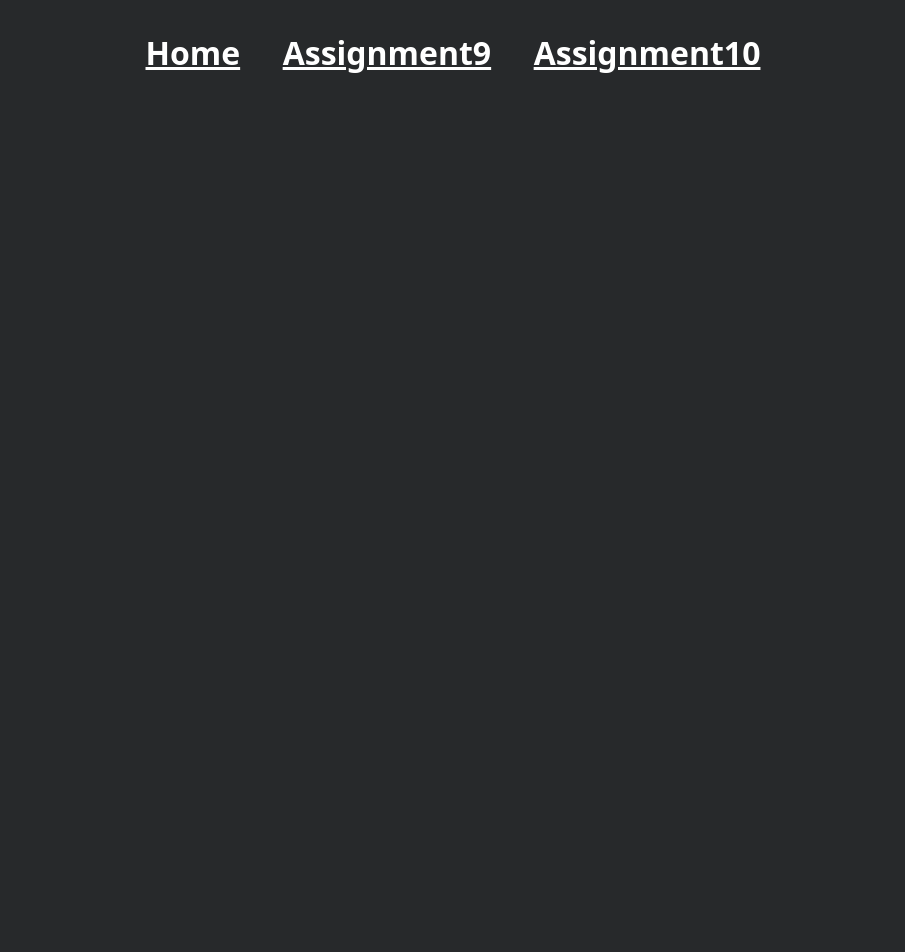
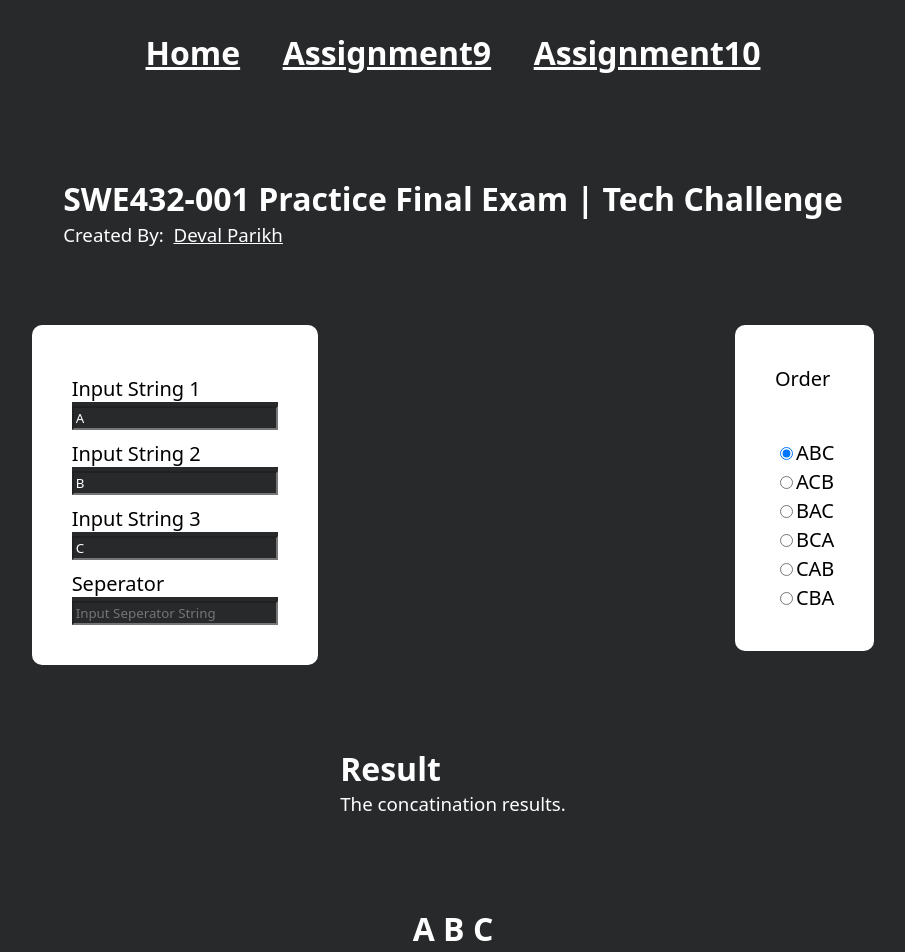
Before and after one commit to devalparikh/swe432_react_apps, a React (Create React App) app in the folder swe432_react_client/: page /prefinal in a window 1280 px wide. Shown: the top 952 px of the page, without its empty margins (187-1092 px from the left). Before the commit the page ends 800 px from the top, so only its background shows below. Built offline with nearby package versions, Linux system fonts and the light colour scheme; the HTML template or start-up script is replaced by a standard one.

Commit message:
prefinal

```diff
--- a/swe432_react_client/src/App.tsx
+++ b/swe432_react_client/src/App.tsx
@@ -8,6 +8,8 @@ import {
 
 import { Assignment9 } from './components/assignment9_app/Assignment9'
 import Assignment10 from './components/assignment10_app/Assignment10'
+import { PreFinal } from './components/pre-final/PreFinal'
+import { Final } from './components/final/Final'
 import { Home } from './components/home/Home'
 
 function App() {
@@ -26,6 +28,9 @@ function App() {
           <Switch>
             <Route exact path="/assignment9" component={Assignment9} />
             <Route exact path="/assignment10" component={Assignment10} />
+            <Route exact path="/prefinal" component={PreFinal} />
+            <Route exact path="/final" component={Final} />
+
             <Route exact path="/" component={Home} />
           </Switch>
         </div>
--- /dev/null
+++ b/swe432_react_client/src/components/final/Final.tsx
@@ -0,0 +1,41 @@
+import React from 'react';
+import { useState } from 'react';
+import './Final.css';
+
+
+export function Final() {
+    const [currStr, setCurrStr] = useState("");
+
+
+
+    return (
+        <div className="main-section">
+            <div className="subsection">
+                <h1>
+                    SWE432-001 Final Exam | Tech Challenge
+            </h1>
+                <h3>
+                    Created By:
+
+                ,&nbsp;
+                <a href="https://mason.gmu.edu/~dparikh4/">
+                        Deval Parikh
+                </a>
+                </h3>
+            </div>
+
+            <div className="subsection">
+                Hello World
+            </div>
+
+            <div className="subsection">
+                <h1>
+                    Collaboration Summary
+                </h1>
+                <h3>
+                    <div className=""></div>
+                </h3>
+            </div>
+        </div>
+    );
+}
--- /dev/null
+++ b/swe432_react_client/src/components/pre-final/PreFinal.css
@@ -0,0 +1,26 @@
+.main-user-field {
+    display: flex;
+    flex-wrap: wrap;
+    margin: 10px;
+}
+
+.card {
+    background-color: white;
+    border-radius: 10px;
+    color: black;
+    padding: 40px;
+    justify-content: space-evenly;
+    font-size: 20px;
+}
+
+.input-field {
+    background-color: white;
+    color: black;
+    margin-top: 10px;
+}
+
+.radio-form {
+    margin-top: 45px;
+    background-color: white;
+    color: black;
+}
--- /dev/null
+++ b/swe432_react_client/src/components/pre-final/PreFinal.tsx
@@ -0,0 +1,125 @@
+import React, { useEffect, useState } from 'react';
+import { Switch } from 'react-router-dom';
+import './PreFinal.css';
+
+
+export function PreFinal() {
+    const [inputStr1, setinputStr1] = useState("A");
+    const [inputStr2, setinputStr2] = useState("B");
+    const [inputStr3, setinputStr3] = useState("C");
+    const [resultStr, setResultStr] = useState("");
+    const [seperatorStr, setSeperatorStr] = useState("");
+
+    const [concatOrder, setconcatOrder] = useState(0);
+
+
+
+    useEffect(() => {
+        switch (concatOrder) {
+            case 0:
+                setResultStr(inputStr1 + seperatorStr + " " + inputStr2 + seperatorStr + " " + inputStr3);
+                break;
+            case 1:
+                setResultStr(inputStr1 + seperatorStr + " " + inputStr3 + seperatorStr + " " + inputStr2);
+                break;
+            case 2:
+                setResultStr(inputStr2 + seperatorStr + " " + inputStr1 + seperatorStr + " " + inputStr3);
+                break;
+            case 3:
+                setResultStr(inputStr2 + seperatorStr + " " + inputStr3 + seperatorStr + " " + inputStr1);
+                break;
+            case 4:
+                setResultStr(inputStr3 + seperatorStr + " " + inputStr1 + seperatorStr + " " + inputStr2);
+                break;
+            case 5:
+                setResultStr(inputStr3 + seperatorStr + " " + inputStr2 + seperatorStr + " " + inputStr1);
+                break;
+        }
+    }, [inputStr1, inputStr2, inputStr3, seperatorStr, concatOrder]);
+
+
+
+    return (
+        <div className="main-section">
+            <div className="subsection">
+                <h1>
+                    SWE432-001 Practice Final Exam | Tech Challenge
+            </h1>
+                <h3>
+                    Created By:
+                    &nbsp;
+                <a href="https://mason.gmu.edu/~dparikh4/">
+                        Deval Parikh
+                </a>
+                </h3>
+            </div>
+
+            <div className="main-user-field">
+
+                <div className="subsection card">
+                    <div className="input-field">
+                        Input String 1
+                    <div>
+                            <input type="text" name="string1" placeholder="Input String 1" value={inputStr1} onChange={e => setinputStr1(e.target.value)} />
+                        </div>
+                    </div>
+
+                    <div className="input-field">
+                        Input String 2
+                    <div>
+                            <input type="text" name="string2" placeholder="Input String 2" value={inputStr2} onChange={e => setinputStr2(e.target.value)} />
+                        </div>
+                    </div>
+
+                    <div className="input-field">
+                        Input String 3
+                    <div>
+                            <input type="text" name="string3" placeholder="Input String 3" value={inputStr3} onChange={e => setinputStr3(e.target.value)} />
+                        </div>
+                    </div>
+
+                    <div className="input-field">
+                        Seperator
+                    <div>
+                            <input type="text" name="seperator" placeholder="Input Seperator String" value={seperatorStr} onChange={e => setSeperatorStr(e.target.value)} />
+                        </div>
+                    </div>
+                </div>
+
+
+                <div className="subsection card">
+                    Order
+                    <form className="radio-form">
+                        <input className="input-field" type="radio" name="concatinationOrder" defaultChecked onClick={() => setconcatOrder(0)}></input>
+                        ABC <br />
+
+                        <input className="input-field" type="radio" name="concatinationOrder" onClick={() => setconcatOrder(1)}></input>
+                        ACB <br />
+
+                        <input className="input-field" type="radio" name="concatinationOrder" onClick={() => setconcatOrder(2)}></input>
+                        BAC <br />
+
+                        <input className="input-field" type="radio" name="concatinationOrder" onClick={() => setconcatOrder(3)}></input>
+                        BCA <br />
+
+                        <input className="input-field" type="radio" name="concatinationOrder" onClick={() => setconcatOrder(4)}></input>
+                        CAB <br />
+
+                        <input className="input-field" type="radio" name="concatinationOrder" onClick={() => setconcatOrder(5)}></input>
+                        CBA <br />
+                    </form>
+                </div>
+
+            </div>
+
+            <div className="subsection">
+                <h1>Result</h1>
+                <h3>The concatination results.</h3>
+            </div>
+
+            <div className="subsection">
+                <h1>{resultStr}</h1>
+            </div>
+        </div>
+    );
+}
```
Also changed, not shown: swe432_react_client/src/components/final/Final.css (added).
